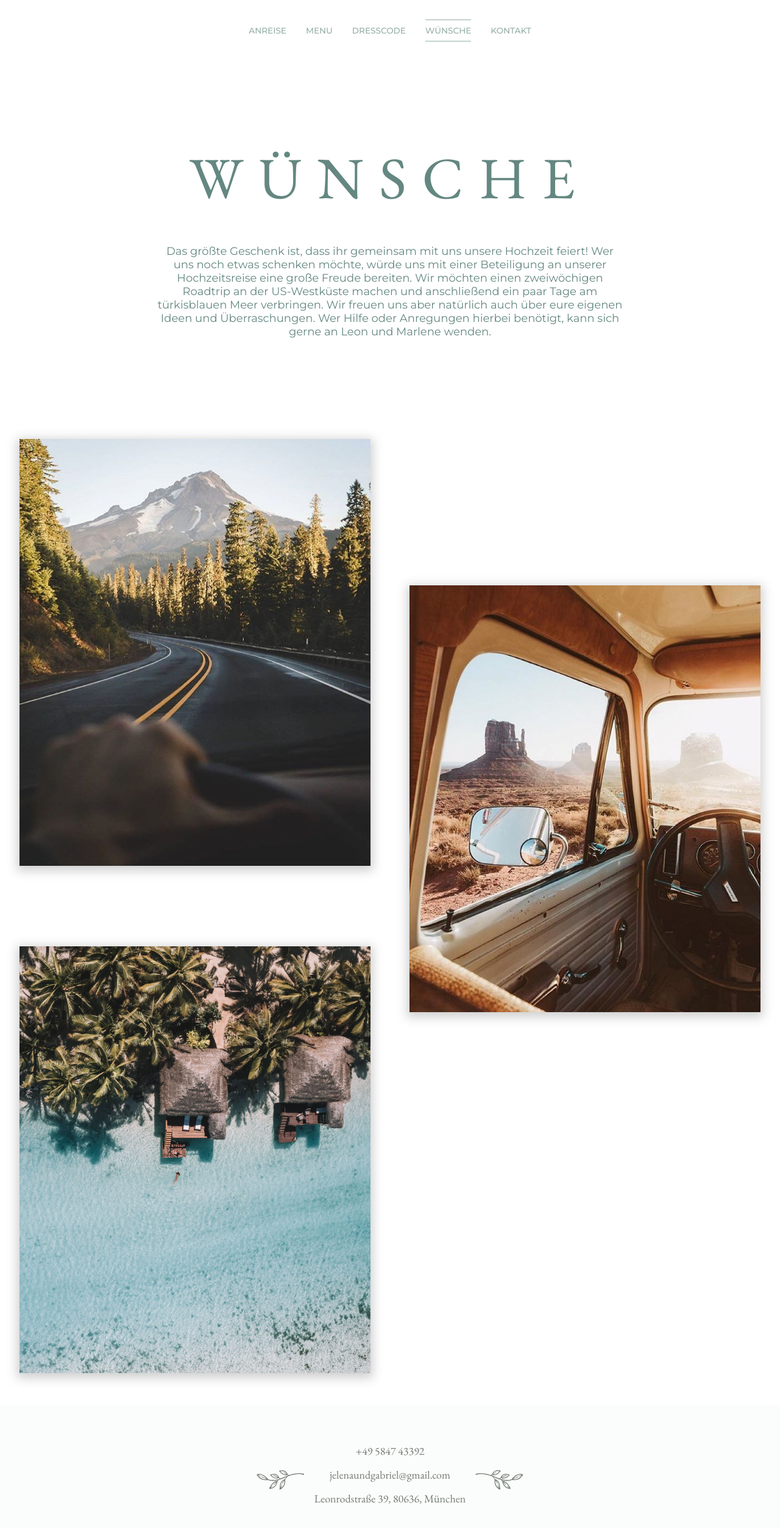
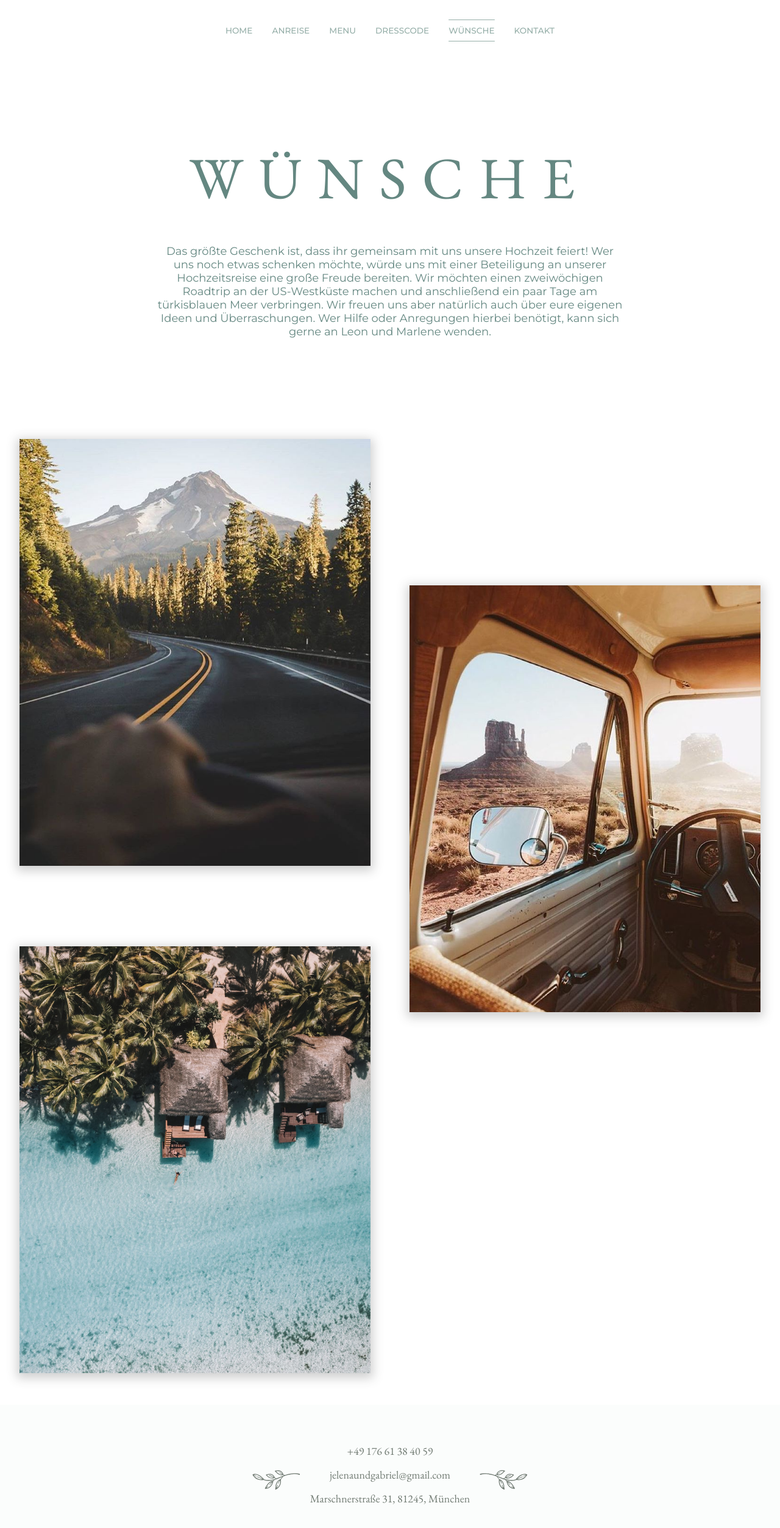
Before and after one commit to lunarcroissant/jelle-und-gabriel, a React (Create React App) app: page /gifts in a window 1280 px wide. Shown: the top 2506 px of the page at 61% size. Built offline with nearby package versions, Linux system fonts and the light colour scheme.

Commit message:
FIX Updated footer copy and added home link

```diff
--- a/src/components/global/Footer/Footer.tsx
+++ b/src/components/global/Footer/Footer.tsx
@@ -20,11 +20,11 @@ const Footer = ({ isMobile }: IProps) => {
 
       <Icon icon="olive-branch-left" size="xxl" />
       <div className="col align-center justify-center">
-        <p className="footer__text">+49 5847 43392</p>
+        <p className="footer__text">+49 176 61 38 40 59</p>
         <VerticalSpacing size="sm" />
         <p className="footer__text">jelenaundgabriel@gmail.com</p>
         <VerticalSpacing size="sm" />
-        <p className="footer__text">Leonrodstraße 39, 80636, München</p>
+        <p className="footer__text">Marschnerstraße 31, 81245, München</p>
       </div>
       <Icon icon="olive-branch-right" size="xxl" />
     </footer>
--- a/src/index.tsx
+++ b/src/index.tsx
@@ -15,6 +15,10 @@ import Kontakt from "./pages/Kontakt/Kontakt";
 import Dresscode from "./pages/Dresscode/Dresscode";
 
 const navigationData = [
+  {
+    label: "Home",
+    urlPath: "/",
+  },
   {
     label: "Anreise",
     urlPath: "/anreise",
```
